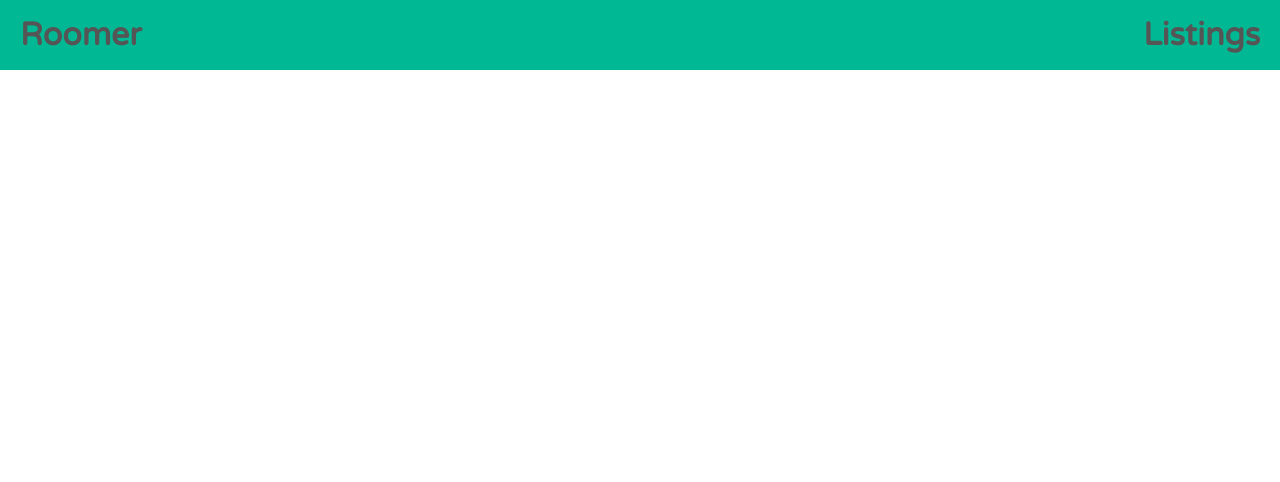
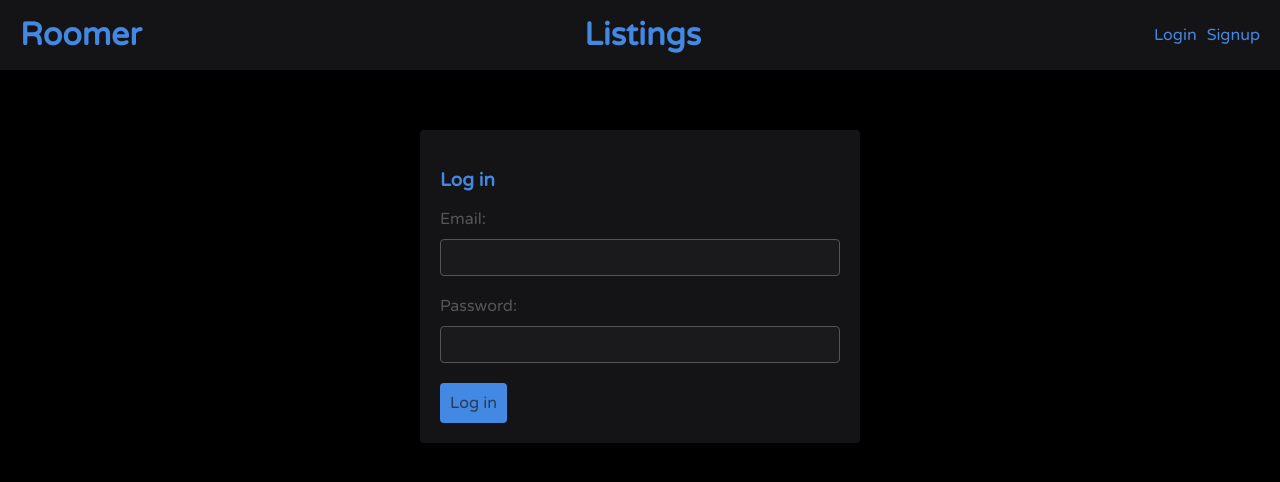
Before and after one commit to mominkaif/Roomer, a React (Create React App) app in the folder frontend/: page /login in a window 1280 px wide. Before the commit this address had no page. Shown: the top 482 px of the page. Built offline with nearby package versions, Linux system fonts and the light colour scheme.

Commit message:
more work done for login/signup

```diff
--- a/frontend/src/App.js
+++ b/frontend/src/App.js
@@ -2,8 +2,10 @@
 
 //pages and components
 import Home from './pages/Home'
-import Listings from './pages/Listings';
-import Navbar from './components/Navbar';
+import Listings from './pages/Listings'
+import Login from './pages/Login'
+import Signup from './pages/Signup'
+import Navbar from './components/Navbar'
 
 function App() {
   return (
@@ -12,14 +14,27 @@
         <Navbar />
         <div className="pages">
           <Routes>
+
             <Route
               path="/"
               element={<Home />}
             />
+
             <Route
               path="/Listings"
               element={<Listings />}
             />
+
+            <Route
+              path="/login"
+              element={<Login />}
+            />
+
+            <Route
+              path="//signup"
+              element={<Signup />}
+            />
+
           </Routes>
         </div>
       </BrowserRouter>
--- a/frontend/src/components/Navbar.js
+++ b/frontend/src/components/Navbar.js
@@ -10,6 +10,13 @@
                 <Link to="/Listings">
                     <h1>Listings</h1>
                 </Link>
+
+                <nav>
+                    <div>
+                        <Link to="/login">Login</Link>
+                        <Link to="/signup">Signup</Link>
+                    </div>
+                </nav>
             </div>
         </header>
     )
--- /dev/null
+++ b/frontend/src/hooks/useSignup.js
@@ -0,0 +1,36 @@
+import { useState } from "react"
+import { useAuthContext } from './useAuthContext'
+
+export const useSignup = () => {
+    const [error, setError] = useState(null)
+    const [isLoading, setIsLoading] = useState(null)
+    const { dispatch } = useAuthContext()
+
+    const signup = async (email, password) => {
+        setIsLoading(true)
+        setError(null)
+
+        const response = await fetch('/api/user/signup', {
+            method: 'POST',
+            headers: {'Content-Type': 'application/json'},
+            body: JSON.stringify({email, password})
+        })
+        const json = await response.json()
+
+        if (!response.ok) {
+            setIsLoading(false)
+            setError(json.error)
+        }
+        if(response.ok) {
+            //save the user to local storage
+            localStorage.setItem('user', JSON.stringify(json))
+
+            //update the auth context
+            dispatch({type: 'LOGIN', payload: json})
+
+            setIsLoading(false)
+        }
+    }
+
+    return { signup, isLoading, error }
+}
--- a/frontend/src/index.css
+++ b/frontend/src/index.css
@@ -3,18 +3,18 @@
 
 /* layout */
 :root {
-  --primary: #00b894;
+  --primary: #4388e2;
   --error: #bc1b1b;
 }
 
 body {
-  background: #ffffff;
+  background: #000000;
   margin: 0;
   font-family: "Varela Round";
 }
 
 header {
-  background: #00b894;
+  background: rgba(29,29,31,0.72);
   width: 100%;
   z-index: 1;
 }
@@ -30,7 +30,7 @@
 }
 
 header a {
-  color: #555;
+  color: var(--primary);
   text-decoration: none;
 }
 
@@ -51,13 +51,12 @@
 
 .profile-details {
   z-index: 0;
-  background: #fff;
+  background: rgba(29,29,31,0.72);
   top: 50px;
   border-radius: 4px;
   margin: 20px auto;
   padding: 20px;
   position: relative;
-  box-shadow: 2px 2px 5px #b3b3b3;
 }
 
 .profile-details h4 {
@@ -86,6 +85,7 @@
 /* new profile form */
 label, input {
   display: block;
+  color: var(--primary);
 }
 
 input {
@@ -93,15 +93,19 @@
   margin-top: 10px;
   margin-bottom: 20px;
   width: 100%;
+  color: #555;
   border: 1px solid #555;
+  background-color: rgba(29,29,31,0.72);
   border-radius: 4px;
   box-sizing: border-box;
 }
 
 form button {
+  font-size: medium;
+  font-family: "Varela Round";
   background: var(--primary);
   border: 0;
-  color: #555;
+  color: rgba(29,29,31,0.72);
   padding: 10px;
   font-family: "Montserrat";
   border-radius: 4px;
@@ -120,3 +124,32 @@
 input.error {
   border: 1px solid var(--error);
 }
+
+
+/* navbar */
+nav {
+  display: flex;
+  align-items: center;
+}
+nav a {
+  margin-left: 10px;
+}
+/* auth forms */
+form.signup, form.login {
+  font-size: medium;
+  max-width: 400px;
+  margin: 40px auto;
+  padding: 20px;
+  background: rgba(29,29,31,0.72);
+  border-radius: 4px;
+  color: var(--primary);
+}
+
+/*email password label */
+form.login label, form.signup label {
+  color: #555;
+}
+
+form.login button, form.signup button {
+  font-family: "Varela Round";
+}
--- /dev/null
+++ b/frontend/src/pages/Login.js
@@ -0,0 +1,36 @@
+import { useState } from "react"
+
+const Login = () => {
+    const [email, setEmail] = useState('')
+    const [password, setPassword] = useState('')
+
+    const handleSubmit = async (e) => {
+        e.preventDefault()
+
+        console.log(email, password)
+    }
+
+    return(
+        <form className="login" onSubmit={handleSubmit}>
+            <h3>Log in</h3>
+
+            <label>Email:</label>
+            <input
+                type="email"
+                onChange={(e) => setEmail(e.target.value)}
+                value={email}
+            />
+
+            <label>Password:</label>
+            <input
+                type="password"
+                onChange={(e) => setPassword(e.target.value)}
+                value={password}
+            />
+
+            <button>Log in</button>
+        </form>
+    )
+}
+
+export default Login
--- /dev/null
+++ b/frontend/src/pages/Signup.js
@@ -0,0 +1,39 @@
+import { useState } from "react"
+import { useSignup } from "../hooks/useSignup"
+
+const Signup = () => {
+    const [email, setEmail] = useState('')
+    const [password, setPassword] = useState('')
+    const {signup, error, isLoading} = useSignup()
+
+    const handleSubmit = async (e) => {
+        e.preventDefault()
+
+        await signup(email, password)
+    }
+
+    return(
+        <form className="signup" onSubmit={handleSubmit}>
+            <h3>Sign up</h3>
+
+            <label>Email:</label>
+            <input
+                type="email"
+                onChange={(e) => setEmail(e.target.value)}
+                value={email}
+            />
+
+            <label>Password:</label>
+            <input
+                type="password"
+                onChange={(e) => setPassword(e.target.value)}
+                value={password}
+            />
+
+            <button disabled={isLoading}>Sign up</button>
+            {error && <div className="error">{error}</div>}
+        </form>
+    )
+}
+
+export default Signup
```
